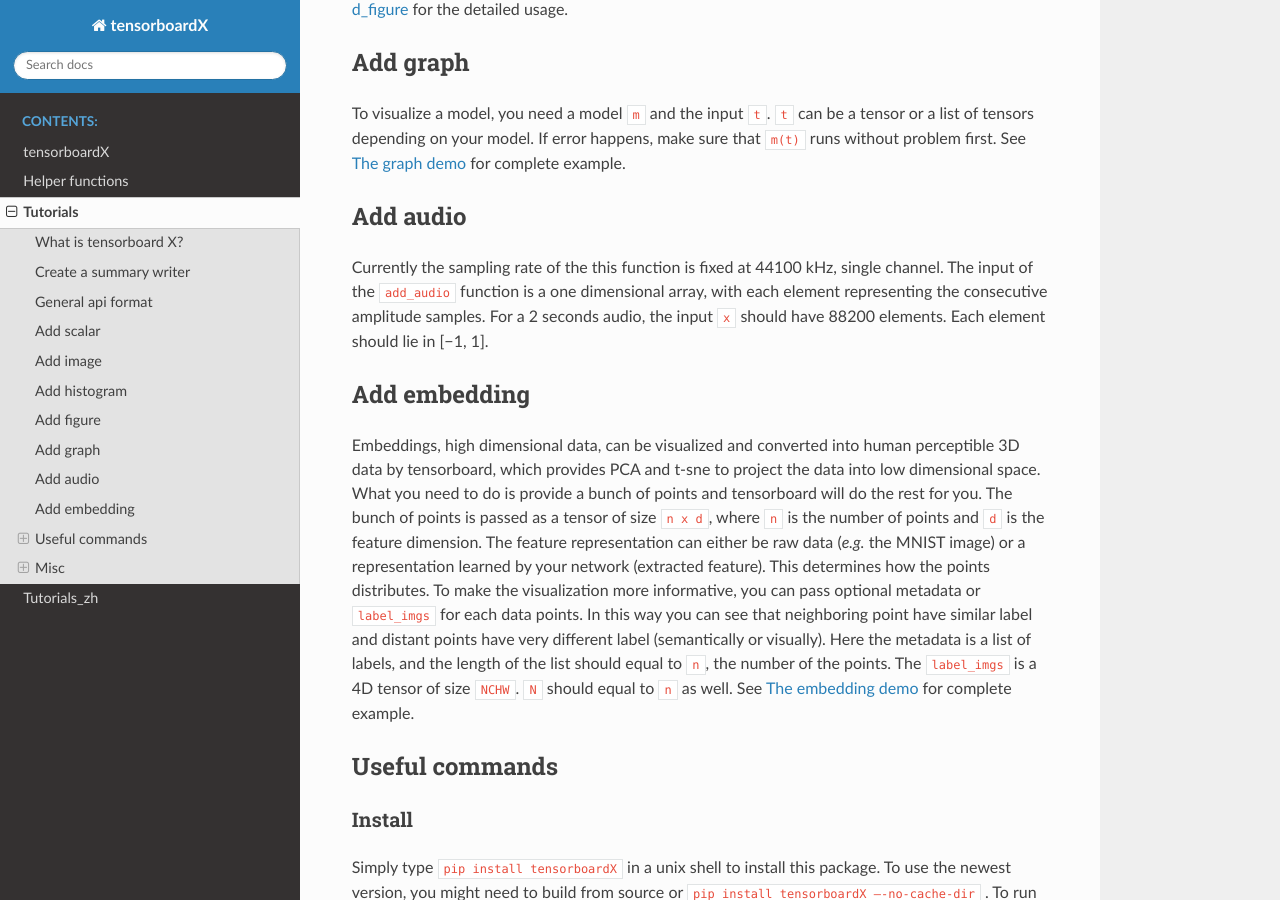
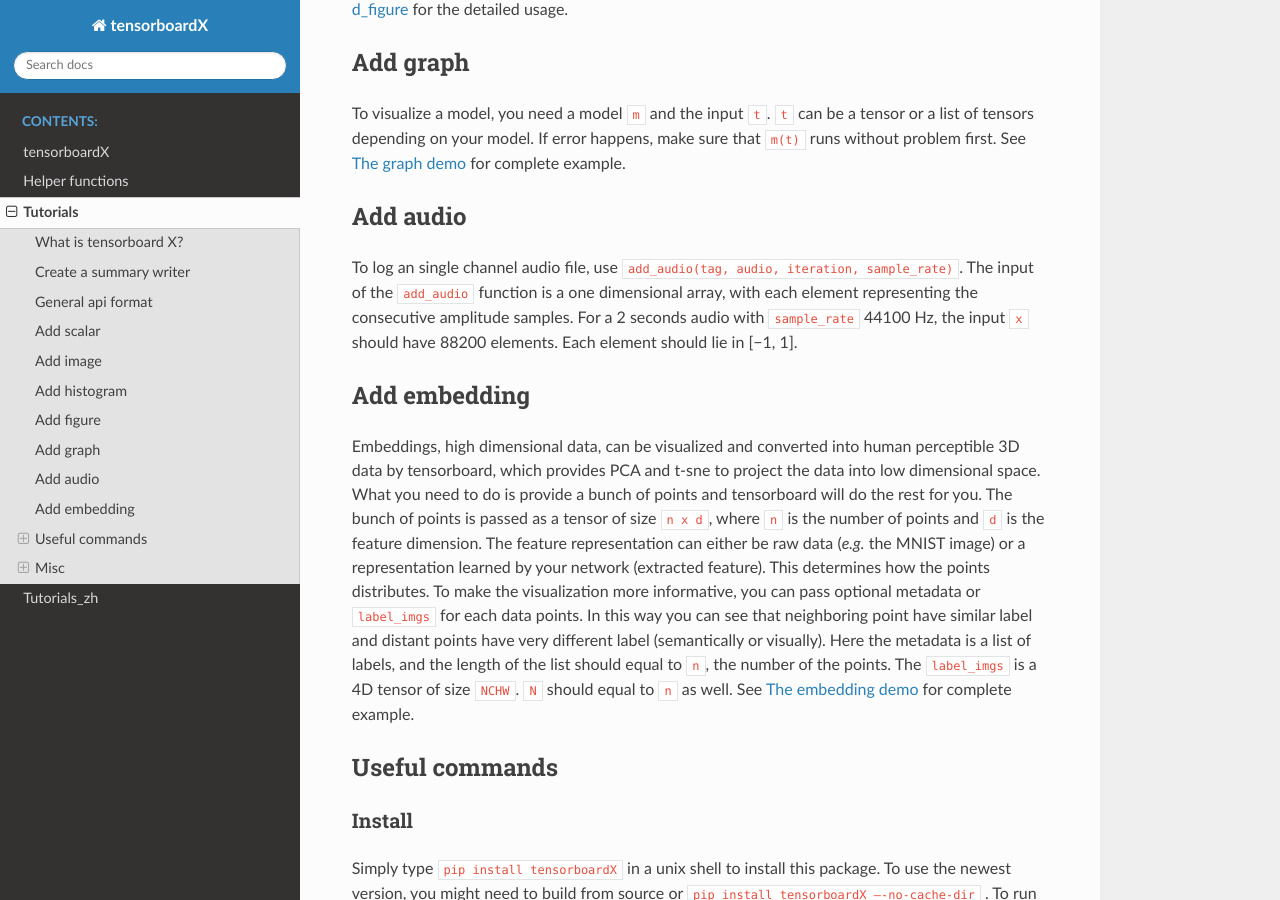
Before and after one commit to lanpa/tensorboardX, a Sphinx documentation site: the page built from docs/tutorial.rst, in a window 1280 px wide and 900 px high, scrolled down 1925 px. Built offline with Sphinx 7.4.7 and the Read the Docs theme 2.0.0, drawn with Linux system fonts in a browser that asks for light colours.

Commit message:
Fix info: specifying srate in add_audio
Currently, we can specify sampling rate in method `add_audio`.

```diff
--- a/docs/tutorial.rst
+++ b/docs/tutorial.rst
@@ -99,11 +99,12 @@
 
 Add audio
 ---------
-Currently the sampling rate of the this function is fixed at 44100 kHz, single
-channel. The input of the ``add_audio`` function is a one dimensional array, with
-each element representing the consecutive amplitude samples. For a 2 seconds
-audio, the input ``x`` should have 88200 elements. Each element should lie in
-[−1, 1].
+To log an single channel audio file, use ``add_audio(tag, audio, iteration, sample_rate)``.
+The input of the ``add_audio`` function is a one dimensional array, with
+each element representing the consecutive amplitude samples.
+For a 2 seconds audio with ``sample_rate`` 44100 Hz,
+the input ``x`` should have 88200 elements.
+Each element should lie in [−1, 1].
 
 Add embedding
 -------------
```
